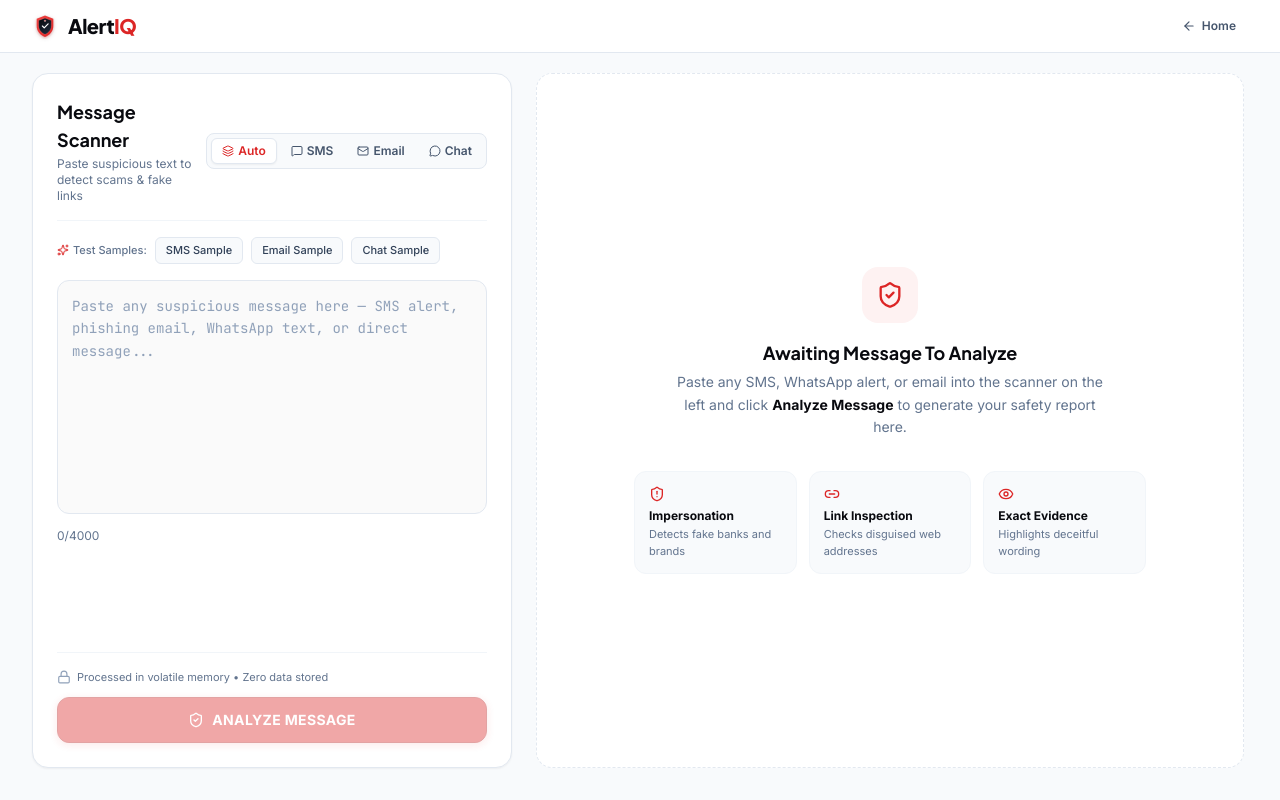
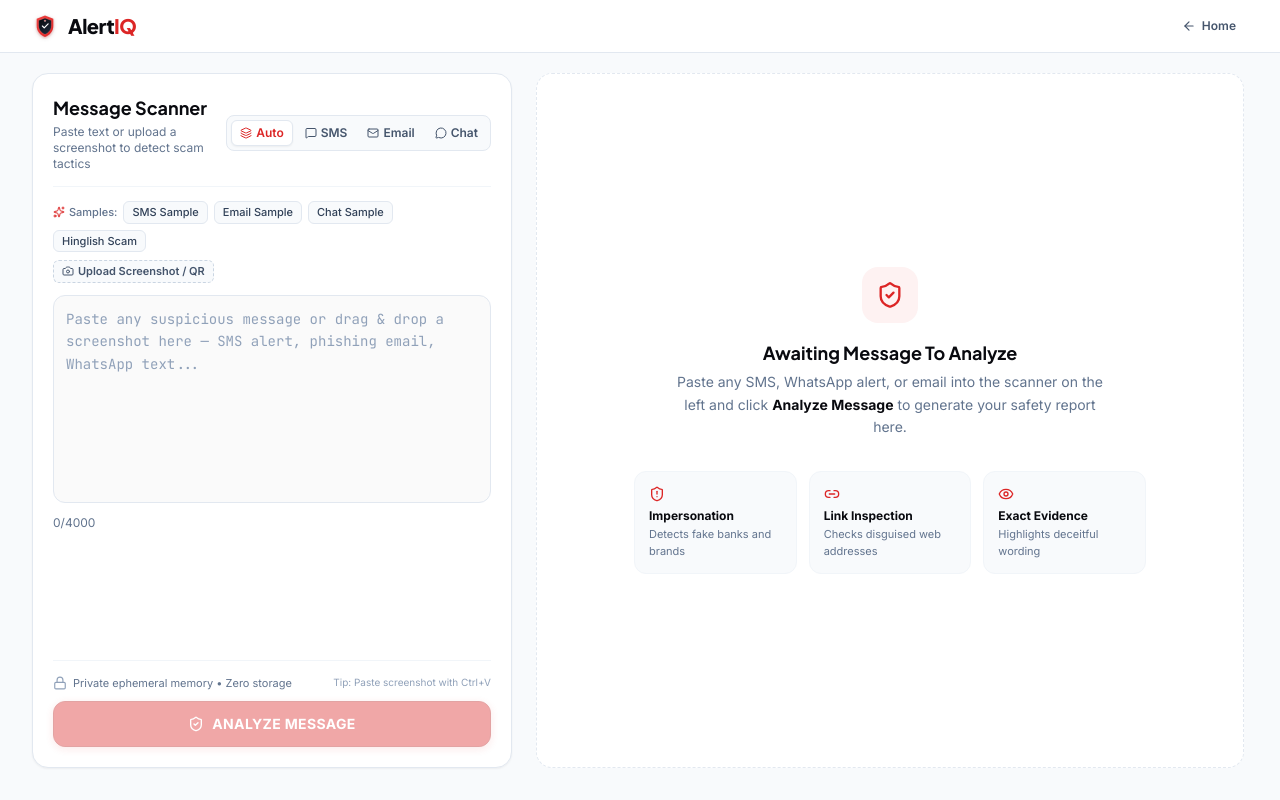
Before and after one commit to Abhi666-max/AlertIQ, a Next.js app: page /scan in a window 1280 px wide. Built offline with nearby package versions, Linux system fonts and the light colour scheme.

Commit message:
feat(ocr): add screenshot image OCR, QR code decoder and clipboard paste support

```diff
--- a/package.json
+++ b/package.json
@@ -17,11 +17,13 @@
     "@types/three": "^0.186.0",
     "clsx": "^2.1.1",
     "groq-sdk": "^1.6.0",
+    "jsqr": "^1.4.0",
     "lucide-react": "^1.61.0",
     "next": "16.4.2",
     "react": "19.3.0",
     "react-dom": "19.3.0",
     "tailwind-merge": "^3.7.0",
+    "tesseract.js": "^7.0.0",
     "three": "^0.186.1",
     "zod": "^4.6.7"
   },
--- a/src/components/AnalyzerForm.tsx
+++ b/src/components/AnalyzerForm.tsx
@@ -1,6 +1,6 @@
 'use client';
 
-import React, { useState } from 'react';
+import React, { useState, useRef, useEffect } from 'react';
 import {
   Trash2,
   ShieldCheck,
@@ -12,7 +12,12 @@ import {
   Lock,
   Layers,
   Sparkles,
+  Camera,
+  Upload,
+  QrCode,
+  FileImage,
 } from 'lucide-react';
+import { extractFromImage } from '@/lib/imageProcessor';
 
 interface AnalyzerFormProps {
   message: string;
@@ -35,11 +40,15 @@ const SPECIMENS: Record<string, { label: string; text: string }> = {
     label: 'Chat Sample',
     text: 'Hey! I noticed you are in the crypto trading group. My firm offers an automated AI bot with guaranteed 250% weekly returns. Send a minimum of $200 in USDT to our smart contract address to activate your VIP wallet now: 0x71C...39F',
   },
+  hinglish: {
+    label: 'Hinglish Scam',
+    text: 'Dear consumer, Aapka electricity power connection tonight 9:30 PM par disconnect kar diya jayega because previous month bill update nahi hua hai. Turant contact electricity officer at 8927182910 ya payment verify karein.',
+  },
 };
 
 const CHANNEL_CONFIG = {
   auto: {
-    placeholder: 'Paste any suspicious message here — SMS alert, phishing email, WhatsApp text, or direct message...',
+    placeholder: 'Paste any suspicious message or drag & drop a screenshot here — SMS alert, phishing email, WhatsApp text...',
     label: 'All Channels',
   },
   sms: {
@@ -64,31 +73,85 @@ export function AnalyzerForm({
   errorMessage,
 }: AnalyzerFormProps) {
   const [channel, setChannel] = useState<'auto' | 'sms' | 'email' | 'chat'>('auto');
+  const [isProcessingImage, setIsProcessingImage] = useState(false);
+  const [imageOcrStatus, setImageOcrStatus] = useState<string | null>(null);
+  const fileInputRef = useRef<HTMLInputElement>(null);
 
   const charCount = message.length;
   const maxChars = 4000;
 
-  const handleSubmit = (e: React.FormEvent) => {
-    e.preventDefault();
-    if (!message.trim() || charCount < 5 || isLoading) return;
+  const handleSubmit = (e?: React.FormEvent) => {
+    if (e) e.preventDefault();
+    if (!message.trim() || charCount < 5 || isLoading || isProcessingImage) return;
     onAnalyze(message.trim(), channel);
   };
 
   const handleClear = () => setMessage('');
 
+  // Handle Image File OCR & QR Scanning
+  const processImageFile = async (file: File | Blob) => {
+    setIsProcessingImage(true);
+    setImageOcrStatus('Scanning screenshot & QR codes...');
+    try {
+      const result = await extractFromImage(file, (_prog, status) => {
+        setImageOcrStatus(status);
+      });
+
+      if (result.text) {
+        setMessage(result.text);
+        if (result.hasQr) {
+          setImageOcrStatus('QR Code & Text extracted successfully!');
+        } else {
+          setImageOcrStatus('Text extracted from image!');
+        }
+      } else {
+        setImageOcrStatus('No readable text or QR codes found in image.');
+      }
+    } catch {
+      setImageOcrStatus('Could not read image. Please paste text manually.');
+    } finally {
+      setIsProcessingImage(false);
+      setTimeout(() => setImageOcrStatus(null), 4000);
+    }
+  };
+
+  // Clipboard Paste (Ctrl+V) listener for images
+  const handlePaste = (e: React.ClipboardEvent<HTMLTextAreaElement>) => {
+    const items = e.clipboardData?.items;
+    if (!items) return;
+
+    for (let i = 0; i < items.length; i++) {
+      if (items[i].type.startsWith('image/')) {
+        const file = items[i].getAsFile();
+        if (file) {
+          e.preventDefault();
+          processImageFile(file);
+          return;
+        }
+      }
+    }
+  };
+
+  const handleFileChange = (e: React.ChangeEvent<HTMLInputElement>) => {
+    const file = e.target.files?.[0];
+    if (file) {
+      processImageFile(file);
+    }
+  };
+
   const currentConfig = CHANNEL_CONFIG[channel];
 
   return (
-    <div className="h-full flex flex-col justify-between p-6 bg-white border border-slate-200 rounded-2xl shadow-xs">
+    <div className="h-full flex flex-col justify-between p-5 bg-white border border-slate-200 rounded-2xl shadow-xs">
       <div>
         {/* Header */}
-        <div className="flex items-center justify-between gap-3 pb-4 border-b border-slate-100">
+        <div className="flex items-center justify-between gap-3 pb-3.5 border-b border-slate-100">
           <div>
             <h2 className="font-display text-lg font-bold text-[#090A0F]">
               Message Scanner
             </h2>
             <p className="text-xs text-slate-500 mt-0.5">
-              Paste suspicious text to detect scams & fake links
+              Paste text or upload a screenshot to detect scam tactics
             </p>
           </div>
 
@@ -104,7 +167,7 @@ export function AnalyzerForm({
                 key={key}
                 type="button"
                 onClick={() => setChannel(key)}
-                className={`flex items-center gap-1 rounded-md px-2.5 py-1 text-xs font-semibold transition-all ${
+                className={`flex items-center gap-1 rounded-md px-2 py-1 text-xs font-semibold transition-all ${
                   channel === key
                     ? 'bg-white text-[#DC2626] shadow-xs font-bold border border-slate-200'
                     : 'text-slate-600 hover:text-[#090A0F]'
@@ -117,45 +180,78 @@ export function AnalyzerForm({
           </div>
         </div>
 
-        {/* Specimen Presets */}
-        <div className="mt-4 flex flex-wrap items-center gap-2">
+        {/* Specimen Presets & Screenshot Trigger */}
+        <div className="mt-3.5 flex flex-wrap items-center justify-between gap-2">
+          <div className="flex flex-wrap items-center gap-1.5">
             <span className="text-[11px] font-medium text-slate-500 flex items-center gap-1">
               <Sparkles className="h-3 w-3 text-[#DC2626]" />
-            Test Samples:
+              Samples:
             </span>
             {Object.entries(SPECIMENS).map(([key, spec]) => (
               <button
                 key={key}
                 type="button"
                 onClick={() => {
-                setChannel(key as 'sms' | 'email' | 'chat');
+                  setChannel(key === 'hinglish' ? 'auto' : (key as 'sms' | 'email' | 'chat'));
                   setMessage(spec.text);
                 }}
-              className="text-[11px] font-medium px-2.5 py-1 rounded-md border border-slate-200 bg-slate-50 text-slate-700 hover:bg-slate-100 hover:text-[#090A0F] transition-colors"
+                className="text-[11px] font-medium px-2 py-0.5 rounded-md border border-slate-200 bg-slate-50 text-slate-700 hover:bg-slate-100 hover:text-[#090A0F] transition-colors"
               >
                 {spec.label}
               </button>
             ))}
           </div>
 
-        {/* Text Area */}
-        <div className="mt-4">
+          {/* Screenshot & QR Upload Button */}
+          <button
+            type="button"
+            onClick={() => fileInputRef.current?.click()}
+            disabled={isProcessingImage || isLoading}
+            className="inline-flex items-center gap-1 text-[11px] font-semibold text-slate-600 hover:text-[#DC2626] border border-dashed border-slate-300 hover:border-[#DC2626] rounded-md px-2 py-0.5 bg-slate-50 transition-colors"
+          >
+            <Camera className="h-3 w-3" />
+            <span>Upload Screenshot / QR</span>
+          </button>
+          <input
+            type="file"
+            ref={fileInputRef}
+            onChange={handleFileChange}
+            accept="image/*"
+            className="hidden"
+          />
+        </div>
+
+        {/* Image OCR / QR Status Toast */}
+        {imageOcrStatus && (
+          <div className="mt-2.5 flex items-center gap-2 rounded-lg bg-red-50 border border-red-200 px-3 py-1.5 text-xs text-red-800">
+            {isProcessingImage ? (
+              <RefreshCw className="h-3.5 w-3.5 animate-spin text-[#DC2626] shrink-0" />
+            ) : (
+              <QrCode className="h-3.5 w-3.5 text-[#DC2626] shrink-0" />
+            )}
+            <span>{imageOcrStatus}</span>
+          </div>
+        )}
+
+        {/* Text Area with Clipboard Image Paste Handler */}
+        <div className="mt-3 relative">
           <textarea
             value={message}
             onChange={(e) => setMessage(e.target.value)}
+            onPaste={handlePaste}
             placeholder={currentConfig.placeholder}
-            rows={9}
-            disabled={isLoading}
-            className="w-full rounded-xl border border-slate-200 bg-[#FAFAFA] p-3.5 text-sm text-[#090A0F] placeholder-slate-400 focus:outline-none focus:border-[#DC2626] focus:ring-2 focus:ring-red-100 font-mono transition-all resize-none disabled:opacity-60 leading-relaxed"
+            rows={8}
+            disabled={isLoading || isProcessingImage}
+            className="w-full rounded-xl border border-slate-200 bg-[#FAFAFA] p-3 text-sm text-[#090A0F] placeholder-slate-400 focus:outline-none focus:border-[#DC2626] focus:ring-2 focus:ring-red-100 font-mono transition-all resize-none disabled:opacity-60 leading-relaxed"
           />
 
-          <div className="flex items-center justify-between mt-2 text-xs text-slate-500">
+          <div className="flex items-center justify-between mt-1.5 text-xs text-slate-500">
             <div className="flex items-center gap-2">
               <span className={charCount > maxChars ? 'text-red-600 font-bold' : ''}>
                 {charCount}/{maxChars}
               </span>
               {charCount < 5 && charCount > 0 && (
-                <span className="text-amber-600 font-medium">(min 5 characters)</span>
+                <span className="text-amber-600 font-medium">(min 5 chars)</span>
               )}
             </div>
             {message && (
@@ -173,7 +269,7 @@ export function AnalyzerForm({
 
         {/* Error Notification */}
         {errorMessage && (
-          <div className="mt-3 flex items-center gap-2 rounded-xl border border-red-200 bg-red-50 p-3 text-xs text-red-700">
+          <div className="mt-2.5 flex items-center gap-2 rounded-xl border border-red-200 bg-red-50 p-2.5 text-xs text-red-700">
             <AlertCircle className="h-4 w-4 shrink-0 text-red-600" />
             <span>{errorMessage}</span>
           </div>
@@ -181,22 +277,30 @@ export function AnalyzerForm({
       </div>
 
       {/* Footer / Submit */}
-      <div className="mt-6 pt-4 border-t border-slate-100 flex flex-col gap-3">
-        <div className="flex items-center gap-1.5 text-[11px] text-slate-500">
+      <div className="mt-4 pt-3.5 border-t border-slate-100 flex flex-col gap-2.5">
+        <div className="flex items-center justify-between text-[11px] text-slate-500">
+          <div className="flex items-center gap-1.5">
             <Lock className="h-3.5 w-3.5 text-slate-400" />
-          <span>Processed in volatile memory &bull; Zero data stored</span>
+            <span>Private ephemeral memory &bull; Zero storage</span>
+          </div>
+          <span className="text-[10px] text-slate-400">Tip: Paste screenshot with Ctrl+V</span>
         </div>
 
         <button
           type="button"
-          onClick={handleSubmit}
-          disabled={isLoading || charCount < 5 || charCount > maxChars}
+          onClick={() => handleSubmit()}
+          disabled={isLoading || isProcessingImage || charCount < 5 || charCount > maxChars}
           className="btn-primary w-full inline-flex items-center justify-center gap-2 rounded-xl px-6 py-3 text-sm font-bold tracking-wide uppercase disabled:opacity-40 disabled:cursor-not-allowed transition-all"
         >
           {isLoading ? (
             <>
               <RefreshCw className="h-4 w-4 animate-spin text-white" />
-              <span>Analyzing Message...</span>
+              <span>Analyzing Threat Patterns...</span>
+            </>
+          ) : isProcessingImage ? (
+            <>
+              <RefreshCw className="h-4 w-4 animate-spin text-white" />
+              <span>Scanning Screenshot / QR...</span>
             </>
           ) : (
             <>
--- /dev/null
+++ b/src/lib/imageProcessor.ts
@@ -0,0 +1,66 @@
+import { createWorker } from 'tesseract.js';
+import jsQR from 'jsqr';
+
+export interface ImageExtractResult {
+  text: string;
+  hasQr: boolean;
+  qrPayload?: string;
+}
+
+/**
+ * Checks an image file or blob for embedded QR codes and extracts visible text via OCR.
+ */
+export async function extractFromImage(
+  fileOrBlob: File | Blob,
+  onProgress?: (progress: number, status: string) => void
+): Promise<ImageExtractResult> {
+  const imageUrl = URL.createObjectURL(fileOrBlob);
+
+  try {
+    // 1. Check for QR Code via Canvas
+    let qrPayload: string | undefined;
+    const img = new Image();
+    img.src = imageUrl;
+    await new Promise((resolve, reject) => {
+      img.onload = resolve;
+      img.onerror = reject;
+    });
+
+    const canvas = document.createElement('canvas');
+    const ctx = canvas.getContext('2d');
+    if (ctx) {
+      canvas.width = img.width;
+      canvas.height = img.height;
+      ctx.drawImage(img, 0, 0);
+      const imageData = ctx.getImageData(0, 0, img.width, img.height);
+      const qrCode = jsQR(imageData.data, imageData.width, imageData.height);
+      if (qrCode && qrCode.data) {
+        qrPayload = qrCode.data.trim();
+      }
+    }
+
+    // 2. Extract visible text via Tesseract OCR
+    onProgress?.(20, 'Reading text from image...');
+    const worker = await createWorker('eng');
+
+    const ret = await worker.recognize(fileOrBlob);
+    await worker.terminate();
+
+    const ocrText = ret.data.text.trim();
+
+    let combinedText = '';
+    if (qrPayload) {
+      combinedText = `[QR Code Scanned Payload: ${qrPayload}]\n${ocrText}`;
+    } else {
+      combinedText = ocrText;
+    }
+
+    return {
+      text: combinedText,
+      hasQr: !!qrPayload,
+      qrPayload,
+    };
+  } finally {
+    URL.revokeObjectURL(imageUrl);
+  }
+}
```
Also changed, not shown: src/types/jsqr.d.ts (added, +24 -0 lines), 1 other file (tests, documents, lock files or other folders). Lines whose indentation alone changed are shown as unchanged.
